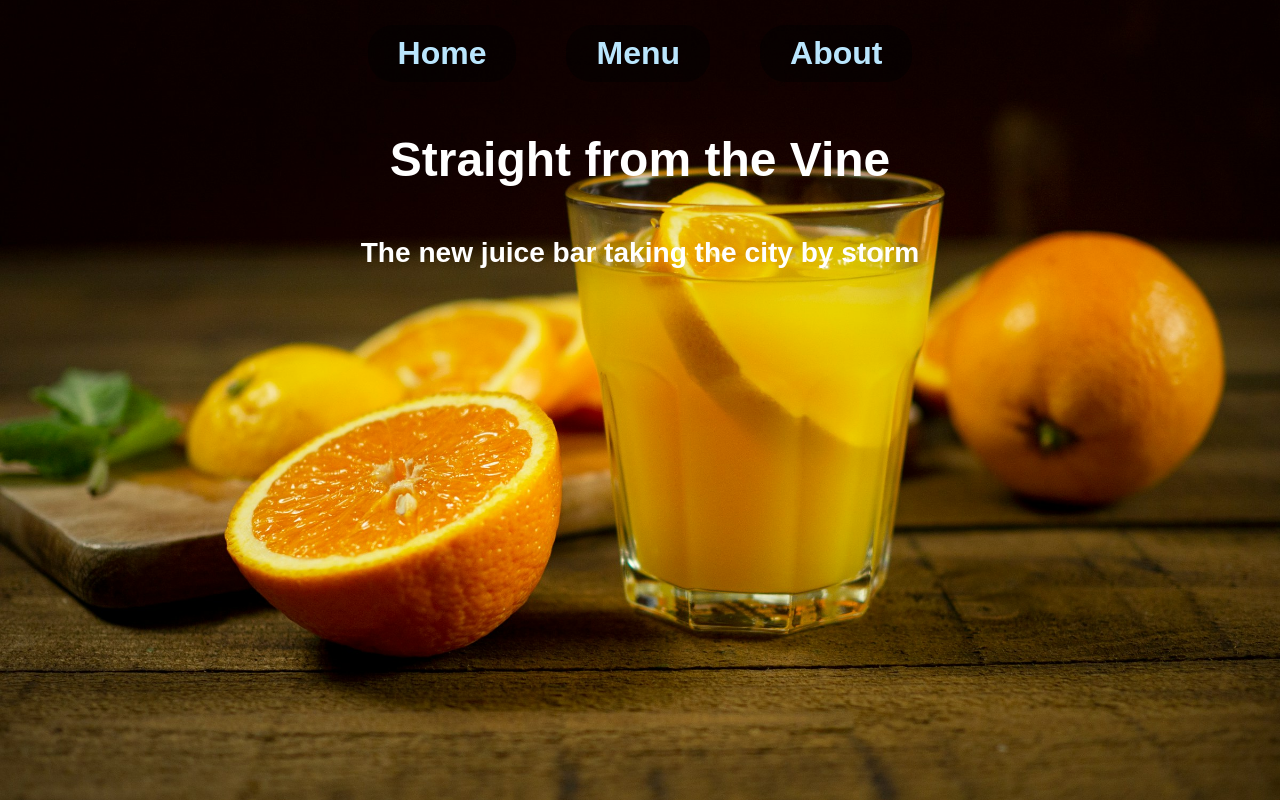
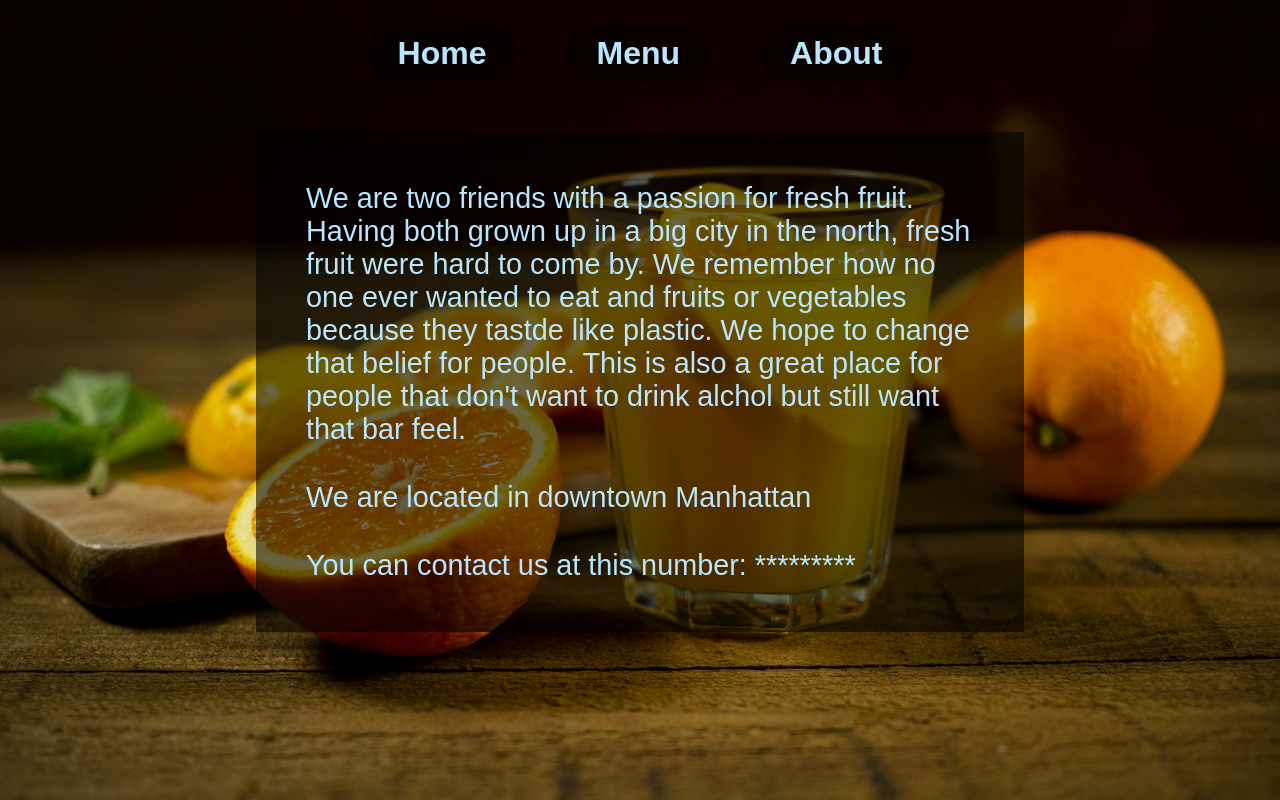
Before and after one commit to andregoobloo/restaurant-page, a website built with webpack: page src/template.html in a window 1280 px wide. Both pictures are taken after a click on the button "About". Built offline with nearby package versions, Linux system fonts and the light colour scheme; a web font is replaced by a local one.

Commit message:
Adds about page and the buttons are fully functional

```diff
--- a/src/about.js
+++ b/src/about.js
@@ -0,0 +1,31 @@
+"use strict";
+
+const contentContainer = document.querySelector("#content");
+
+export const displayAbout = function () {
+  // About div
+  const aboutDiv = document.createElement("div");
+  aboutDiv.classList.add("about");
+
+  // About us
+  const aboutUs = document.createElement("p");
+  aboutUs.classList.add("about-us");
+  aboutUs.textContent =
+    "We are two friends with a passion for fresh fruit. Having both grown up in a big city in the north, fresh fruit were hard to come by. We remember how no one ever wanted to eat and fruits or vegetables because they tastde like plastic. We hope to change that belief for people. This is also a great place for people that don't want to drink alchol but still want that bar feel.";
+
+  // Location
+  const location = document.createElement("p");
+  location.classList.add("location");
+  location.textContent = "We are located in downtown Manhattan";
+
+  // Contact
+  const contact = document.createElement("p");
+  contact.classList.add("contact");
+  contact.textContent = "You can contact us at this number: *********";
+
+  // Appending
+  aboutDiv.appendChild(aboutUs);
+  aboutDiv.appendChild(location);
+  aboutDiv.appendChild(contact);
+  contentContainer.appendChild(aboutDiv);
+};
--- a/src/index.js
+++ b/src/index.js
@@ -2,34 +2,48 @@
 import "./style.css";
 import { homePage } from "./home.js";
 import { displayMenu, clearMenu } from "./menu.js";
+import { displayAbout } from "./about.js";
 
 const content = document.querySelector("#content");
 const navBtns = document.querySelector(".nav-btns");
 const homeBtn = document.querySelector(".home-btn");
 const menuBtn = document.querySelector(".menu-btn");
-const menu = document.querySelector(".menu");
+const aboutBtn = document.querySelector(".about-btn");
+
+const clear = function (e) {
+  while (content.firstChild) {
+    content.removeChild(content.firstChild);
+  }
+  e.target.classList.add("active");
+};
 
 navBtns.addEventListener("click", function (e) {
   e.preventDefault();
   if (e.target.classList.contains("active")) return;
 
+  // Home button
   if (e.target.textContent === "Home") {
-    while (content.firstChild) {
-      content.removeChild(content.firstChild);
-    }
-    e.target.classList.add("active");
+    clear(e);
     menuBtn.classList.remove("active");
-
+    aboutBtn.classList.remove("active");
     homePage();
   }
+
+  // Menu button
   if (e.target.textContent === "Menu") {
-    while (content.firstChild) {
-      content.removeChild(content.firstChild);
-    }
+    clear(e);
     clearMenu();
-    e.target.classList.add("active");
     homeBtn.classList.remove("active");
+    aboutBtn.classList.remove("active");
     displayMenu();
+  }
+
+  // About button
+  if (e.target.textContent === "About") {
+    clear(e);
+    homeBtn.classList.remove("active");
+    menuBtn.classList.remove("active");
+    displayAbout();
   }
 });
 
--- a/src/style.css
+++ b/src/style.css
@@ -90,3 +90,16 @@ button:hover {
   font-size: 1.8rem;
   background-color: rgba(7, 89, 133, 0.5);
 }
+
+.about {
+  margin-left: 20%;
+  margin-right: 20%;
+  background-color: rgba(0, 0, 0, 0.559);
+  height: 50vh;
+  display: flex;
+  flex-direction: column;
+  color: var(--font-color);
+  justify-content: space-between;
+  padding: 50px;
+  font-size: 1.8rem;
+}
```
